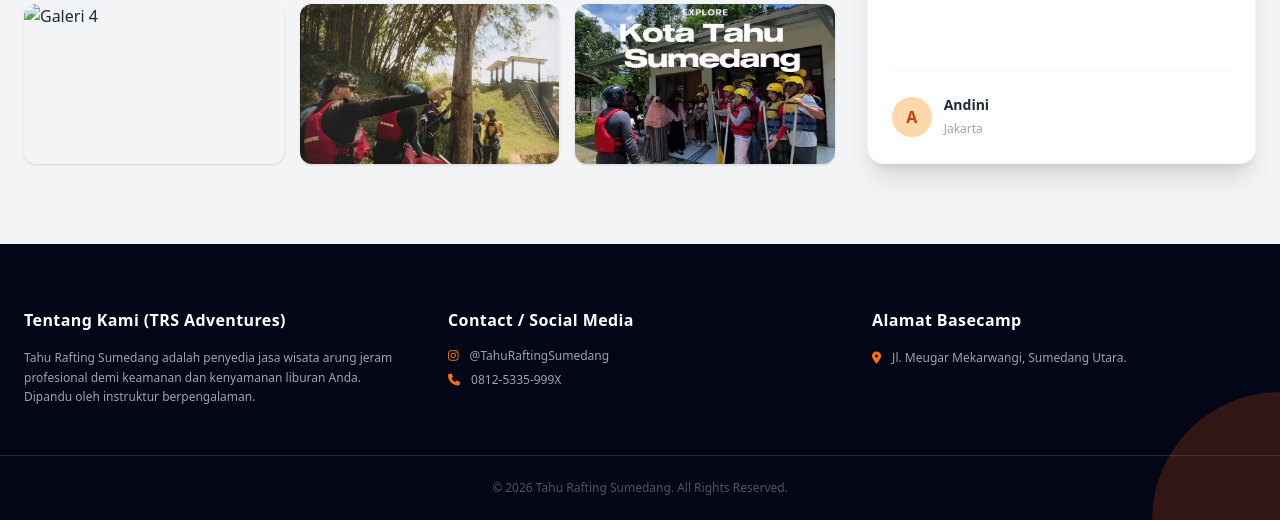
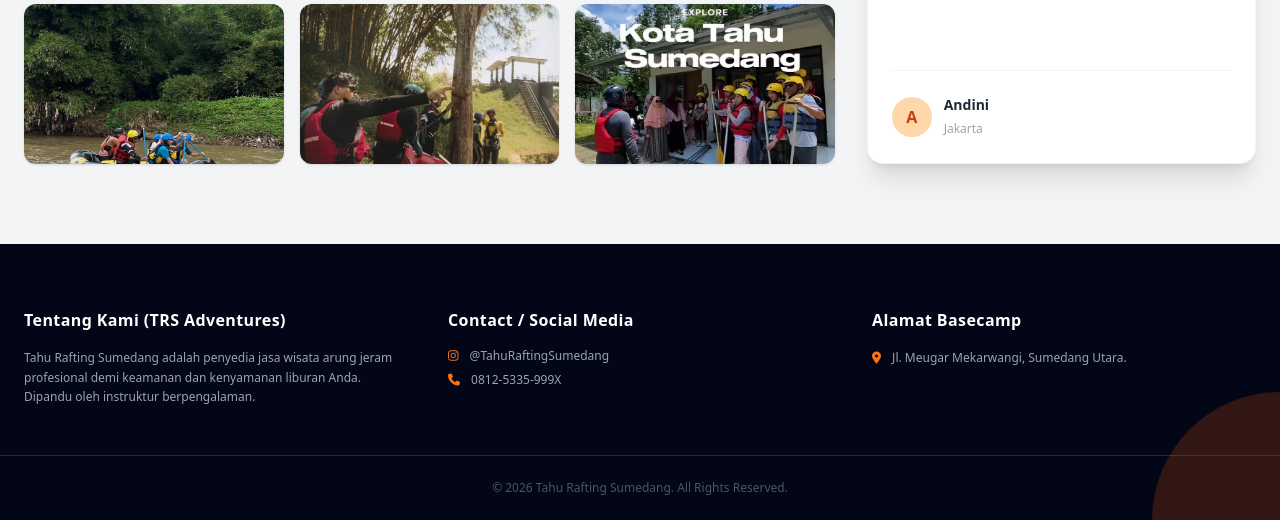
Before and after one commit to yayasanlinggainsunsugih-rgb/Infografis-seputar-Arung-Jeram-Sumedang-TRS-Adventure, a plain HTML site: page index.html in a window 1280 px wide. Shown: the part 2672-3192 px from the top of the page. Drawn offline with nearby package versions, Linux system fonts and the light colour scheme.

Commit message:
Update index.html

```diff
--- a/index.html
+++ b/index.html
@@ -181,7 +181,7 @@
           <img src="image/Basecamp.jpeg" alt="Basecamp.jpeg" class="rounded-xl shadow object-cover h-40 w-full hover:scale-105 transition">
           <img src="image/Cek Dam.jpeg" alt="Galeri 2" class="rounded-xl shadow object-cover h-40 w-full hover:scale-105 transition">
           <img src="image/Ig1.png" alt="Galeri 3" class="rounded-xl shadow object-cover h-40 w-full hover:scale-105 transition">
-          <img src="image/Saribumi.jpeg" alt="Galeri 4" class="rounded-xl shadow object-cover h-40 w-full hover:scale-105 transition">
+          <img src="image/Sarbumi.jpeg" alt="Galeri 4" class="rounded-xl shadow object-cover h-40 w-full hover:scale-105 transition">
           <img src="image/Sentig.jpeg" alt="Galeri 5" class="rounded-xl shadow object-cover h-40 w-full hover:scale-105 transition">
           <img src="image/Start Point.jpeg" alt="Galeri 6" class="rounded-xl shadow object-cover h-40 w-full hover:scale-105 transition">
 
```
